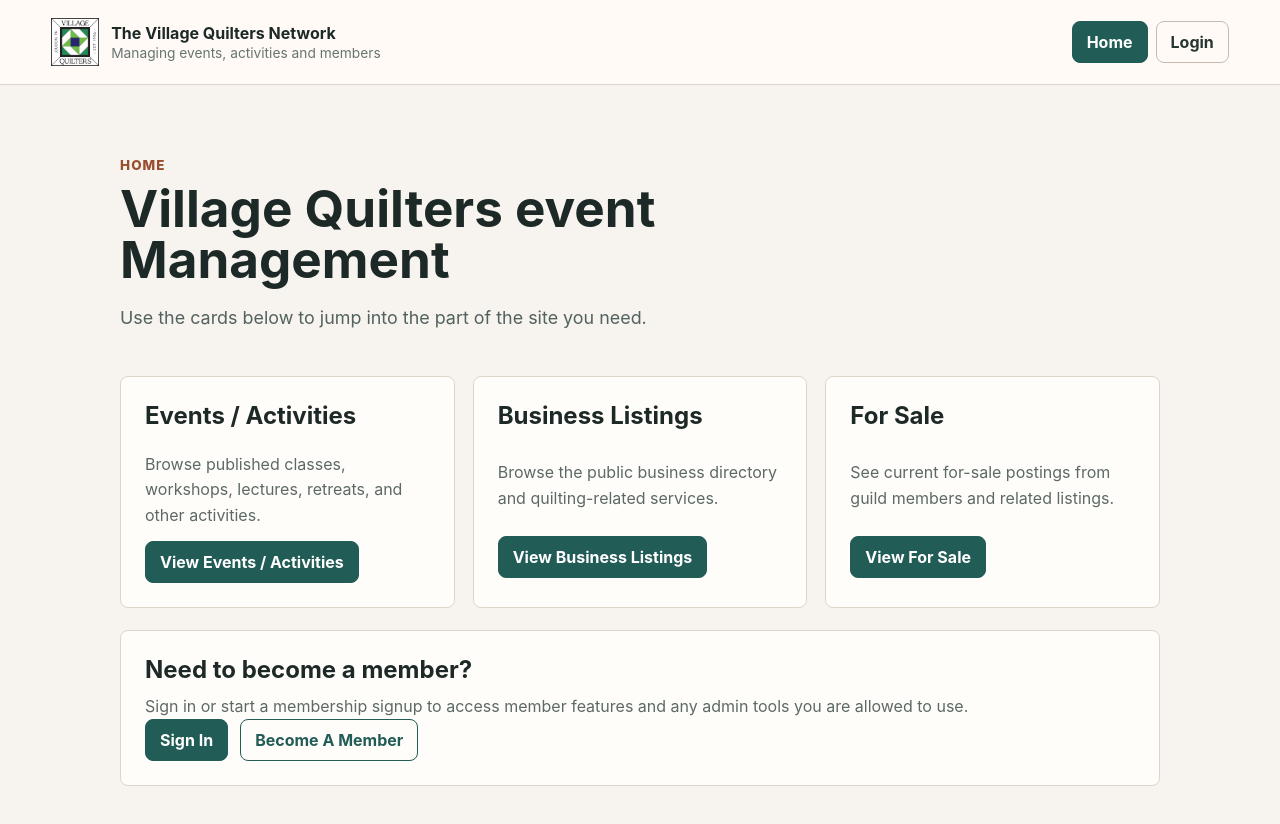
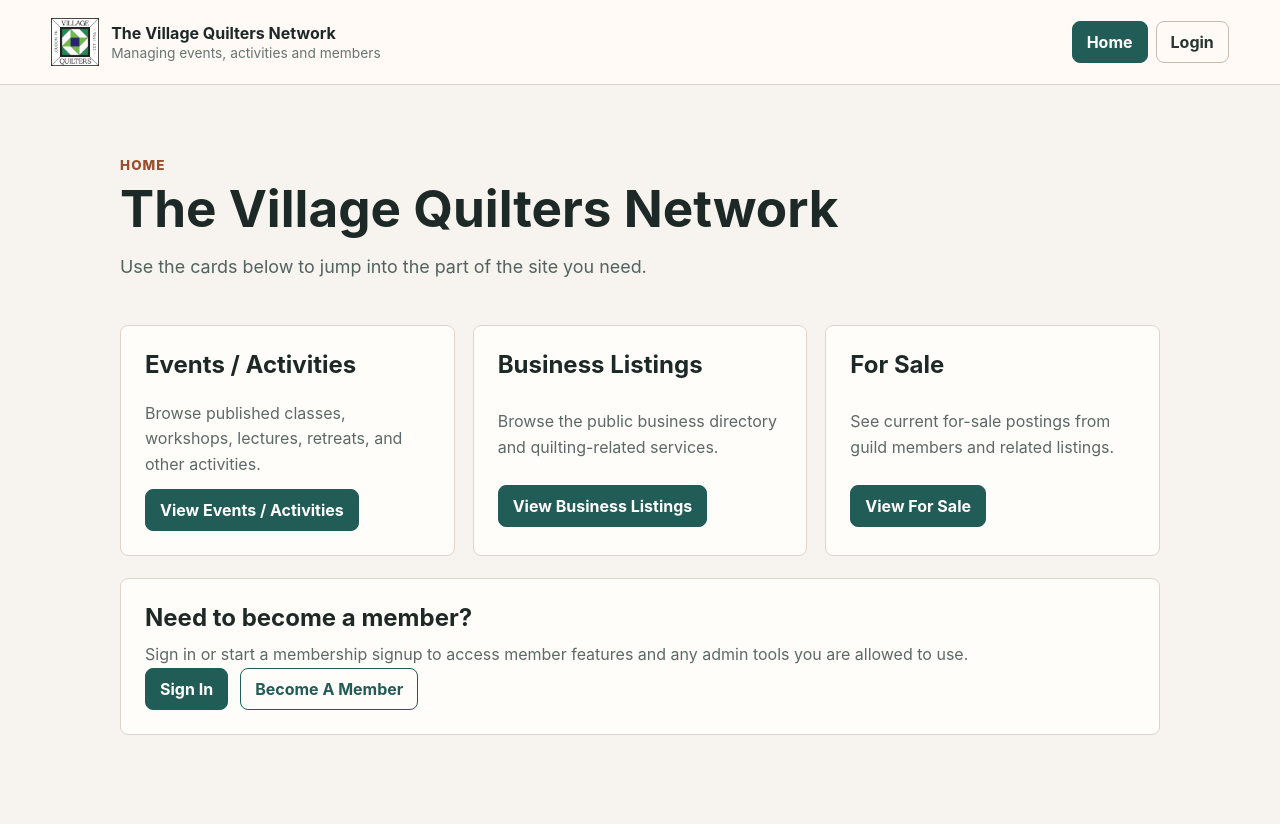
Before and after one commit to kurtszeluga/vq-event-management, a React (Vite) app: page / in a window 1280 px wide. Shown: the top 824 px of the page. Built offline with nearby package versions, Linux system fonts and the light colour scheme; no server answers.

Commit message:
Update HomePage.jsx

```diff
--- a/src/pages/HomePage.jsx
+++ b/src/pages/HomePage.jsx
@@ -2,6 +2,7 @@ import { useEffect, useState } from 'react';
 import { Link, useNavigate } from 'react-router-dom';
 import PageHeader from '../components/PageHeader.jsx';
 import { useAuth } from '../context/useAuth.js';
+import AdminDashboardPage from './AdminDashboardPage.jsx';
 import { subscribeToUsers } from '../services/userService.js';
 
 function HomePage() {
@@ -45,11 +46,15 @@ function HomePage() {
     });
   }
 
+  if (currentUser && hasAdminDashboardAccess) {
+    return <AdminDashboardPage />;
+  }
+
   return (
     <section>
       <PageHeader
         eyebrow="Home"
-        title="Village Quilters event Management"
+        title="The Village Quilters Network"
         description="Use the cards below to jump into the part of the site you need."
       />
 
```
